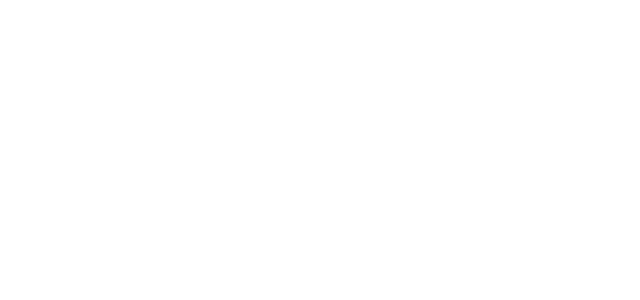
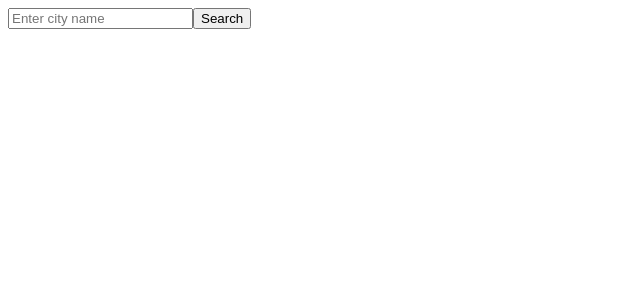
Before and after one commit to markov98/meteo-m, a React (Vite) app: page / in a window 1280 px wide. Shown: the top 300 px of the page, without its empty margins (0-640 px from the left). Built offline with nearby package versions, Linux system fonts and the light colour scheme.

Commit message:
added waether logic to app.tsx

```diff
--- a/src/App.tsx
+++ b/src/App.tsx
@@ -1,9 +1,100 @@
+import { useState } from 'react';
+import { searchLocations } from './services/locationService';
+import { getCurrentWeather } from './services/weatherService';
+import type { CityLocation, WeatherData } from './types';
+import './App.css';
 
 function App() {
+  const [query, setQuery] = useState('');
+  const [locations, setLocations] = useState<CityLocation[]>([]);
+  const [selectedLocation, setSelectedLocation] = useState<CityLocation | null>(null);
+  const [weather, setWeather] = useState<WeatherData | null>(null);
+  const [loading, setLoading] = useState(false);
+  const [error, setError] = useState('');
+
+  const handleSearch = async () => {
+    if (!query.trim()) {
+      setError('Type a city name first.');
+      return;
+    }
+
+    setError('');
+    setLoading(true);
+    setWeather(null);
+    setSelectedLocation(null);
+
+    try {
+      const results = await searchLocations(query.trim());
+      setLocations(results);
+      if (results.length === 0) {
+        setError('No matching locations found.');
+      }
+    } catch (err) {
+      setError('Failed to search locations.');
+    } finally {
+      setLoading(false);
+    }
+  };
+
+  const handleSelectLocation = async (location: CityLocation) => {
+    setError('');
+    setLoading(true);
+    setSelectedLocation(location);
+
+    try {
+      const weatherData = await getCurrentWeather(location.latitude, location.longitude);
+      console.log('Fetched weather data:', weatherData);
+      setWeather(weatherData);
+    } catch (err) {
+      setError('Failed to load weather.');
+      setWeather(null);
+    } finally {
+      setLoading(false);
+    }
+  };
 
   return (
-    <>
-    </>
+    <div className="app-container">
+      <section className="search-section">
+        <input
+          type="text"
+          value={query}
+          onChange={(event) => setQuery(event.target.value)}
+          placeholder="Enter city name"
+        />
+        <button type="button" onClick={handleSearch} disabled={loading}>
+          Search
+        </button>
+      </section>
+
+      {error && <div className="error-message">{error}</div>}
+      {loading && <div className="loading-message">Loading…</div>}
+
+      {locations.length > 0 && (
+        <section className="locations-section">
+          <h2>Locations</h2>
+          <ul>
+            {locations.map((location) => (
+              <li key={location.id}>
+                <button type="button" onClick={() => handleSelectLocation(location)}>
+                  {location.name}, {location.admin1 ? `${location.admin1}, ` : ''}{location.country}
+                </button>
+              </li>
+            ))}
+          </ul>
+        </section>
+      )}
+
+      {weather && selectedLocation && (
+        <section className="weather-section">
+          <h2>Weather for {selectedLocation.name}</h2>
+          <p>Temperature: {weather.temperature ?? 'N/A'}°C</p>
+          <p>Wind speed: {weather.windspeed ?? 'N/A'} km/h</p>
+          <p>Wind direction: {weather.winddirection ?? 'N/A'}°</p>
+          <p>Time: {weather.time ?? 'N/A'}</p>
+        </section>
+      )}
+    </div>
   );
 }
 
--- a/src/api/weatherApi.ts
+++ b/src/api/weatherApi.ts
@@ -1,6 +1,6 @@
 export async function fetchWeather(lat: number, lon: number) {
   const res = await fetch(
-    `https://api.open-meteo.com/v1/forecast?latitude=${lat}&longitude=${lon}&current=temperature_2m`
+    `https://api.open-meteo.com/v1/forecast?latitude=${lat}&longitude=${lon}&current_weather=true&timezone=auto`
   );
 
   return res.json();
```
